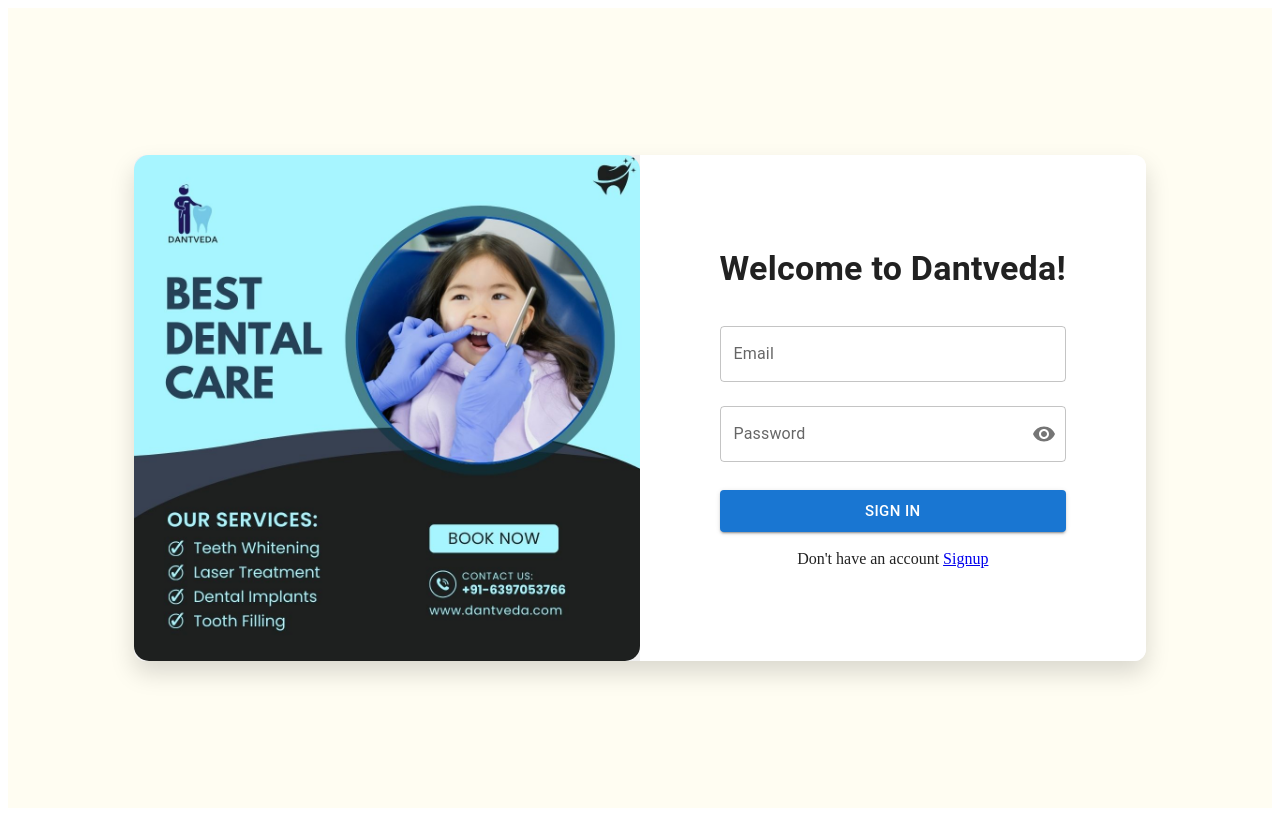
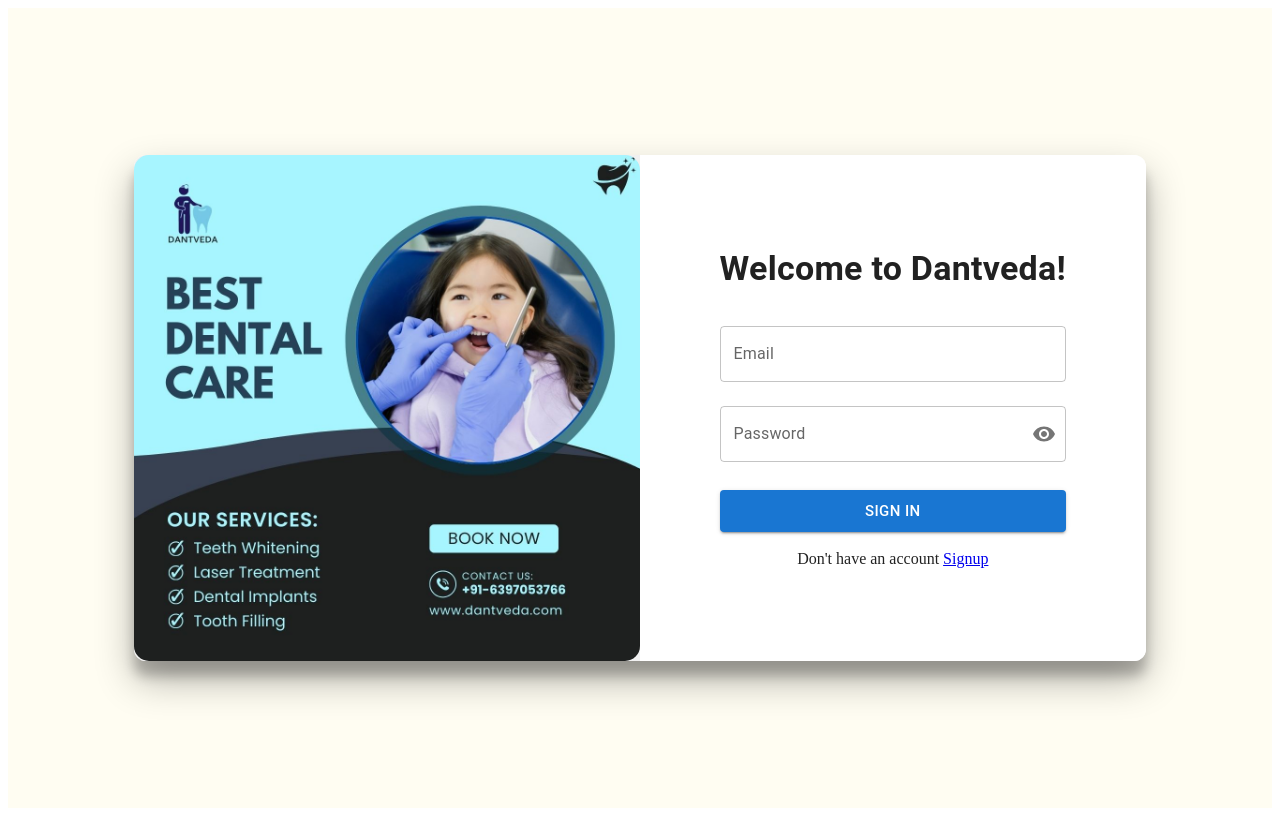
Before and after one commit to Ajay1812/doc-admin-app, a React (Vite) app in the folder admin-client/: page /login in a window 1280 px wide. Built offline with nearby package versions, Linux system fonts and the light colour scheme.

Commit message:
boxShadow

```diff
--- a/admin-client/src/components/Signin.jsx
+++ b/admin-client/src/components/Signin.jsx
@@ -68,7 +68,7 @@
       <Card
         style={{
           width: "80%",
-          boxShadow: "0 12px 24px rgba(0, 0, 0, 0.15)",
+          boxShadow: "rgba(0, 0, 0, 0.3) 0px 19px 38px, rgba(0, 0, 0, 0.22) 0px 15px 12px",
           borderRadius: "12px",
           overflow: "hidden",
           animation: `${fadeIn} 0.8s ease`,
@@ -203,6 +203,6 @@
           </Grid>
         </Grid>
       </Card>
-    </div>
+    </div >
   );
 }
--- a/admin-client/src/components/Signup.jsx
+++ b/admin-client/src/components/Signup.jsx
@@ -57,7 +57,7 @@
       <Card
         style={{
           width: "80%",
-          boxShadow: "0 12px 24px rgba(0, 0, 0, 0.15)",
+          boxShadow: "rgba(0, 0, 0, 0.3) 0px 19px 38px, rgba(0, 0, 0, 0.22) 0px 15px 12px",
           borderRadius: "12px",
           overflow: "hidden",
           animation: `${fadeIn} 0.8s ease`,
```
